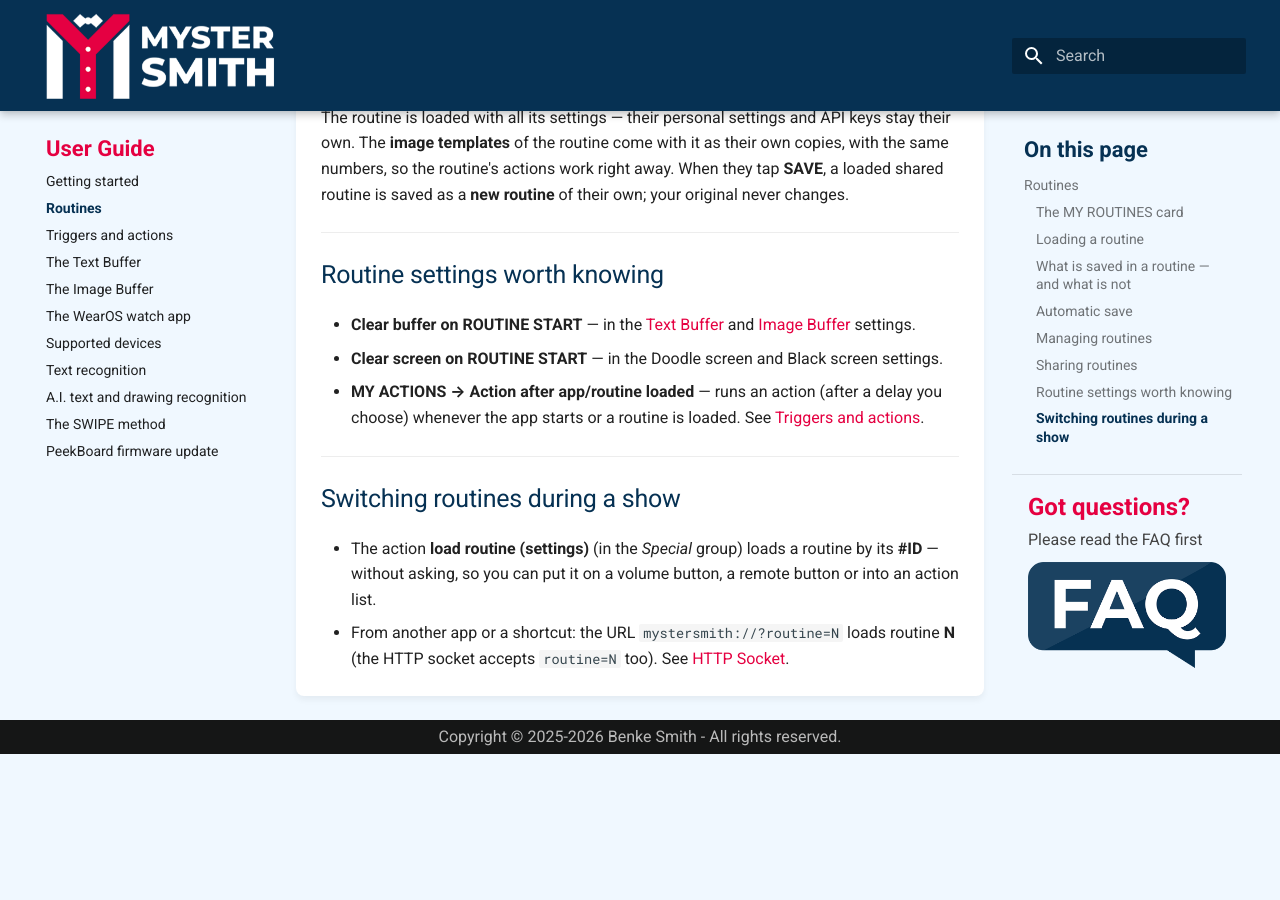
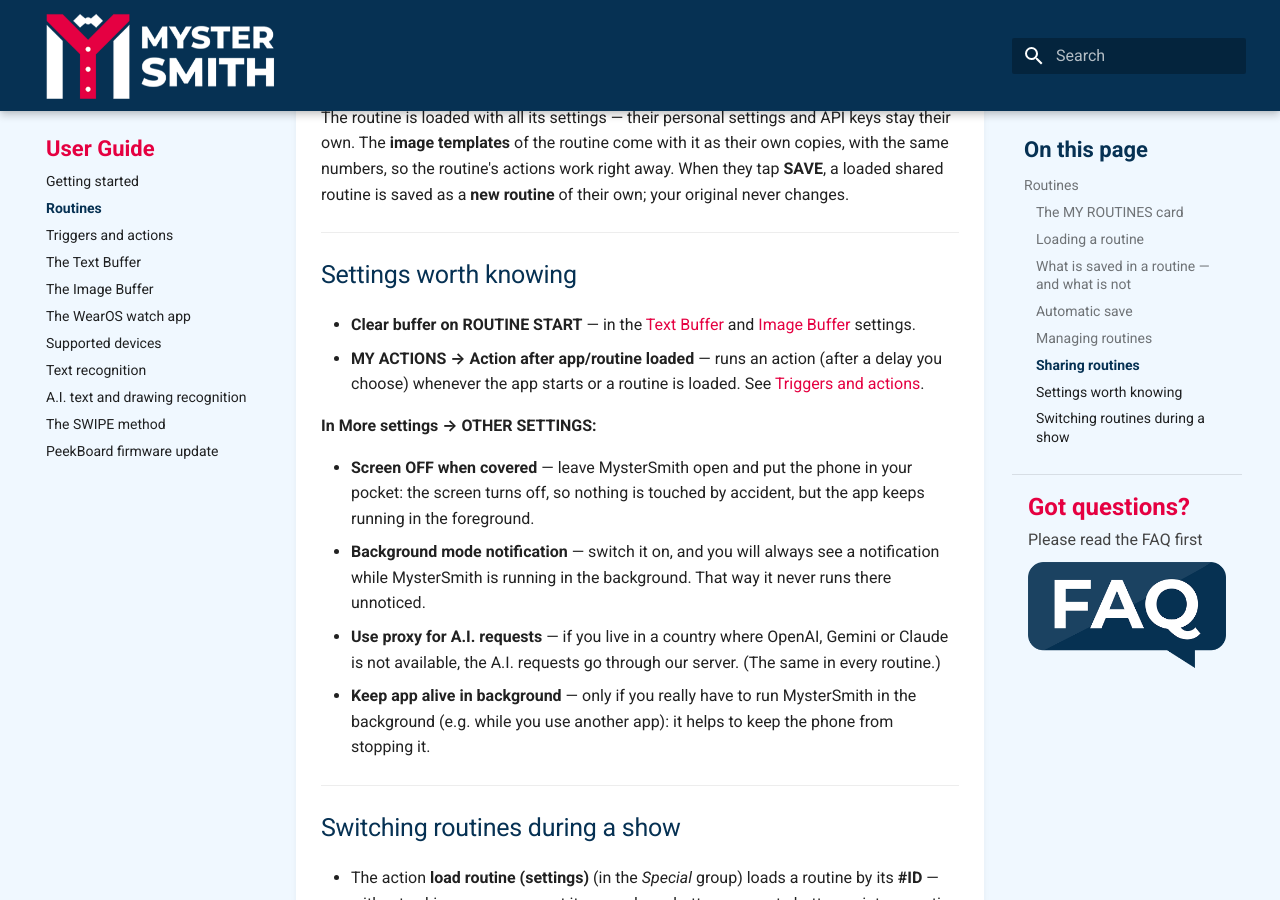
Before and after one commit to ragcsalo/mystersmith-docs, an MkDocs documentation site: the page built from docs/user-guide/routines.md, in a window 1280 px wide and 900 px high, scrolled down 3264 px. Built offline with MkDocs 1.6.1 and Material for MkDocs 9.7.7, drawn with Linux system fonts in a browser that asks for light colours; before the commit the page ends 4018 px from its top, so only the background shows below that.

Commit message:
Routines: OTHER SETTINGS worth knowing (screen off, background notification, A.I. proxy, keep alive); username 3-10 characters
Co-Authored-By: Claude Opus 5.5 <noreply@anthropic.com>

```diff
--- a/docs/user-guide/routines.md
+++ b/docs/user-guide/routines.md
@@ -94,11 +94,17 @@ The routine is loaded with all its settings — their personal settings and API
 
 ---
 
-## Routine settings worth knowing
+## Settings worth knowing
 
 * **Clear buffer on ROUTINE START** — in the [Text Buffer](text-buffer.md) and [Image Buffer](image-buffer.md) settings.
-* **Clear screen on ROUTINE START** — in the Doodle screen and Black screen settings.
 * **MY ACTIONS → Action after app/routine loaded** — runs an action (after a delay you choose) whenever the app starts or a routine is loaded. See [Triggers and actions](triggers-and-actions.md).
+
+**In More settings → OTHER SETTINGS:**
+
+* **Screen OFF when covered** — leave MysterSmith open and put the phone in your pocket: the screen turns off, so nothing is touched by accident, but the app keeps running in the foreground.
+* **Background mode notification** — switch it on, and you will always see a notification while MysterSmith is running in the background. That way it never runs there unnoticed.
+* **Use proxy for A.I. requests** — if you live in a country where OpenAI, Gemini or Claude is not available, the A.I. requests go through our server. (The same in every routine.)
+* **Keep app alive in background** — only if you really have to run MysterSmith in the background (e.g. while you use another app): it helps to keep the phone from stopping it.
 
 ---
 
```
Also changed, not shown: docs/user-guide/getting-started.md (+1 -1 lines).
